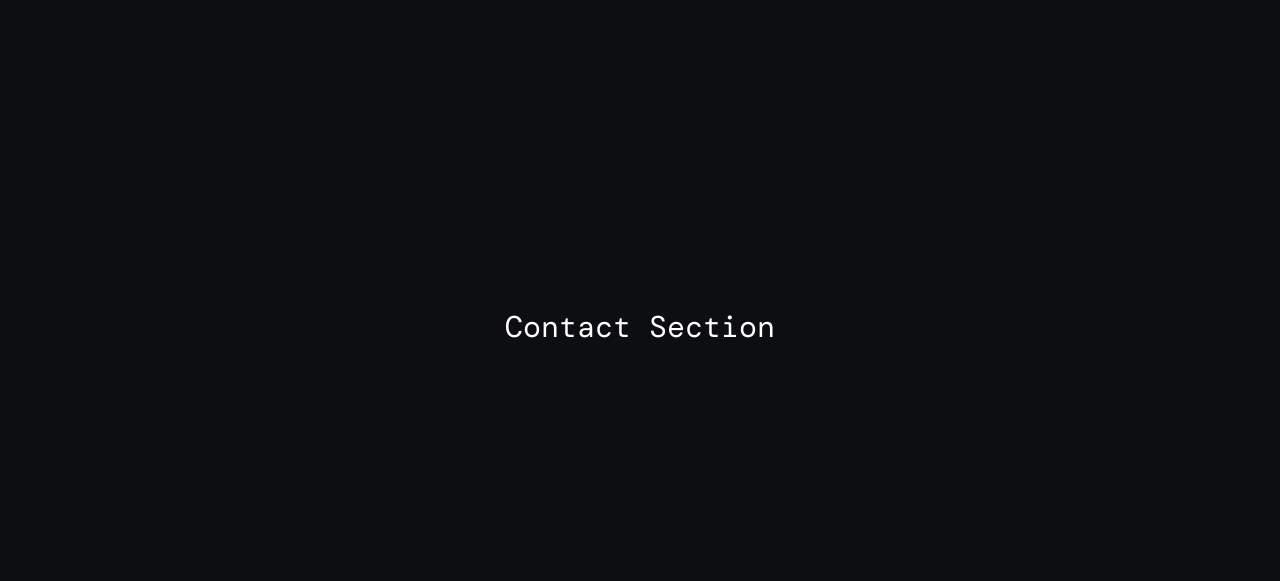
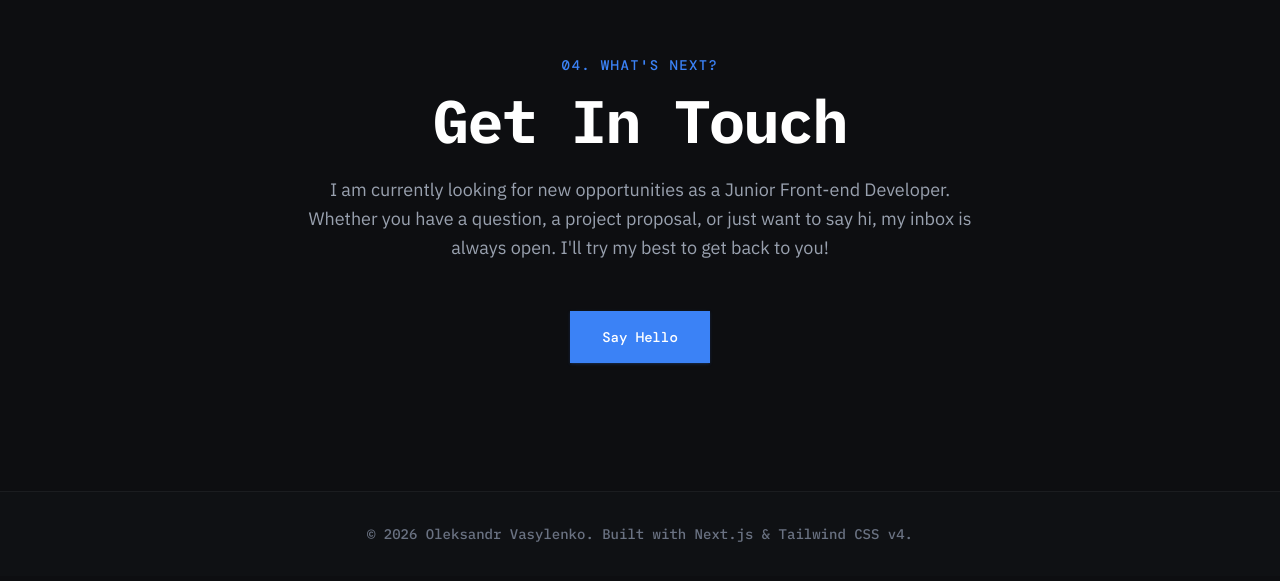
Before and after one commit to aalexblade/the-programmer-portfolio, a Next.js app: page / in a window 1280 px wide. Shown: the part 3228-3809 px from the top of the page. Built offline with nearby package versions, Linux system fonts and the light colour scheme.

Commit message:
feat: implement Contact and Footer sections with fully isolated data layout

```diff
--- a/src/app/page.tsx
+++ b/src/app/page.tsx
@@ -3,6 +3,8 @@ import { Hero } from "@/components/sections/Hero";
 import { About } from "@/components/sections/About";
 import { Projects } from "@/components/sections/Projects";
 import { Experience } from "@/components/sections/Experience";
+import { Contact } from "@/components/sections/Contact";
+import { Footer } from "@/components/sections/Footer";
 
 export default function Home() {
   return (
@@ -13,12 +15,9 @@ export default function Home() {
         <About />
         <Projects />
         <Experience />
-
-        {/* Placeholder sections for scroll testing */}
-        <section id="contact" className="h-screen w-full flex items-center justify-center">
-          <h2 className="font-dm text-3xl text-white">Contact Section</h2>
-        </section>
+        <Contact />
       </main>
+      <Footer />
     </>
   );
 }
--- /dev/null
+++ b/src/components/sections/Contact.tsx
@@ -0,0 +1,46 @@
+import { Container } from "@/components/ui/Container";
+import { Button } from "@/components/ui/Button";
+import { CONTACT_DATA } from "@/constants/contact";
+
+/**
+ * Contact Section Component
+ * A Next.js Server Component providing a clean, centered call-to-action
+ * for professional inquiries. Adheres to Tailwind v4 design tokens.
+ */
+export const Contact = () => {
+  return (
+    <section id="contact" className="py-24 md:py-32">
+      <Container>
+        <div className="mx-auto flex max-w-2xl flex-col items-center text-center">
+          {/* Section Index Heading */}
+          <div className="mb-4 inline-flex items-center justify-center">
+            <span className="font-dm text-sm font-medium tracking-widest text-brand-primary uppercase">
+              04. What&apos;s Next?
+            </span>
+          </div>
+
+          {/* Main Invitation Title */}
+          <h2 className="mb-6 font-ibm text-4xl font-bold tracking-tight text-white sm:text-5xl lg:text-6xl">
+            Get In Touch
+          </h2>
+
+          {/* Narrative Paragraph */}
+          <p className="mb-12 font-sans text-lg leading-relaxed text-gray-400">
+            I am currently looking for new opportunities as a Junior Front-end Developer.
+            Whether you have a question, a project proposal, or just want to say hi,
+            my inbox is always open. I&apos;ll try my best to get back to you!
+          </p>
+
+          {/* Call-to-Action */}
+          <Button
+            variant="primary"
+            href={`mailto:${CONTACT_DATA.email}`}
+            className="px-8 py-4 text-base"
+          >
+            Say Hello
+          </Button>
+        </div>
+      </Container>
+    </section>
+  );
+};
--- /dev/null
+++ b/src/components/sections/Footer.tsx
@@ -0,0 +1,20 @@
+import { Container } from "@/components/ui/Container";
+
+/**
+ * Footer Component
+ * A Next.js Server Component representing the site footer.
+ * Displays copyright and tech stack information using technical typography.
+ */
+export const Footer = () => {
+  return (
+    <footer className="border-t border-white/5 bg-dark-card/30 py-8">
+      <Container>
+        <div className="flex flex-col items-center justify-center text-center">
+          <p className="font-ibm text-sm font-medium text-gray-500">
+            &copy; 2026 Oleksandr Vasylenko. Built with Next.js &amp; Tailwind CSS v4.
+          </p>
+        </div>
+      </Container>
+    </footer>
+  );
+};
--- /dev/null
+++ b/src/constants/contact.ts
@@ -0,0 +1,11 @@
+export interface ContactInfo {
+  email: string;
+  githubUrl: string;
+  linkedinUrl: string;
+}
+
+export const CONTACT_DATA: ContactInfo = {
+  email: "alex.vasylenko.dev@gmail.com",
+  githubUrl: "https://github.com/your-username",
+  linkedinUrl: "https://linkedin.com/in/your-username",
+};
```
